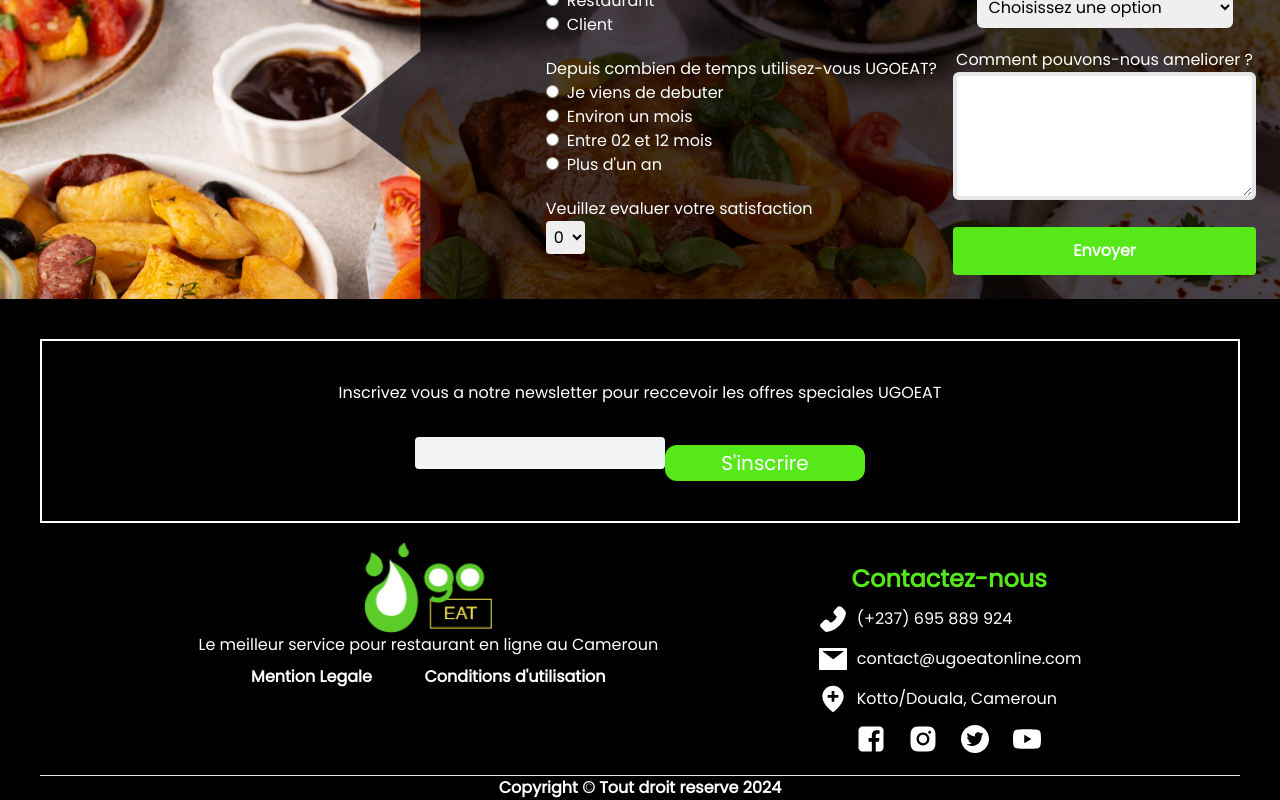
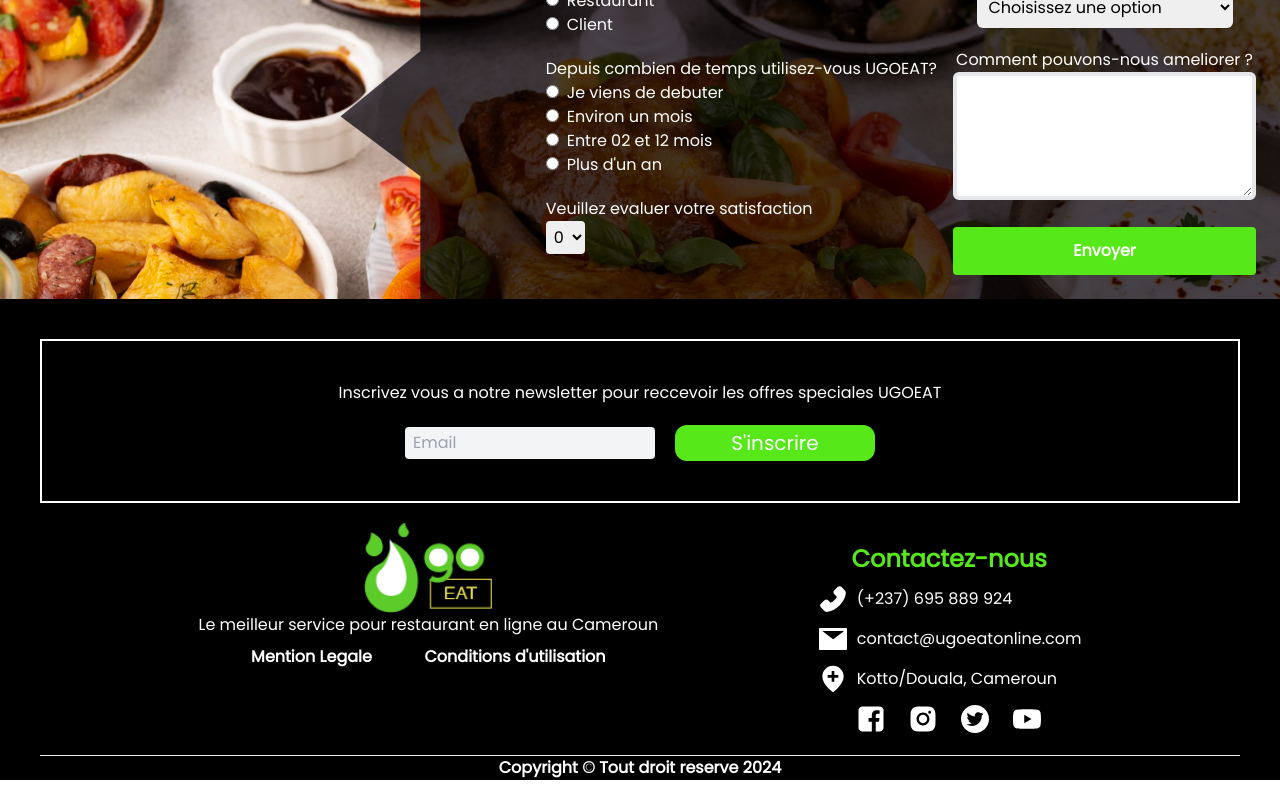
Before and after one commit to UGOEAT-Dev/Ugoeat-WebFront, a React (Vite) app: page / in a window 1280 px wide. Shown: the part 2686-3486 px from the top of the page. Built offline with nearby package versions, Linux system fonts and the light colour scheme.

Commit message:
Mise a jour du pied de page

```diff
--- a/src/pages/auth/Register.jsx
+++ b/src/pages/auth/Register.jsx
@@ -1,7 +1,7 @@
 
 import InputWithLabel from "../../components/InputWithLabel.jsx";
 import {Link} from "react-router-dom";
-import bgRegister from "../../assets/images/bg-register.png"
+import bgRegister from "../../assets/images/bg-register.svg"
 
 export default function Register()
 {
--- a/src/pages/root/components/NewsLetter.jsx
+++ b/src/pages/root/components/NewsLetter.jsx
@@ -5,9 +5,9 @@
     return (
         <form className={"p-10 space-y-5 " + className} id="formNewsLetter" action="#">
             <p className="text-center">Inscrivez vous a notre newsletter pour reccevoir les offres speciales UGOEAT</p>
-            <div className="flex flex-col md:flex-row space-y-5 justify-center text-black items-center">
-                <Input onChange={onEmailChanged}/>
-                <button className="bg-green text-white rounded-xl text-xl p-1 w-full md:w-[200px]" type="submit" onClick={onSubmit}>S&apos;inscrire</button>
+            <div className="flex mx-auto w-fit flex-col sm:flex-row space-y-5 sm:space-x-5 sm:space-y-0 justify-center text-black items-center">
+                <Input className="min-w-[200px]" onChange={onEmailChanged} placeholder="Email"/>
+                <button className="bg-green text-white rounded-xl text-xl p-1 min-w-[200px]" type="submit" onClick={onSubmit}>S&apos;inscrire</button>
             </div>
         </form>
     )
```
Also changed, not shown: src/assets/images/bg-register.svg (added), 1 other file (tests, documents, lock files or other folders).
